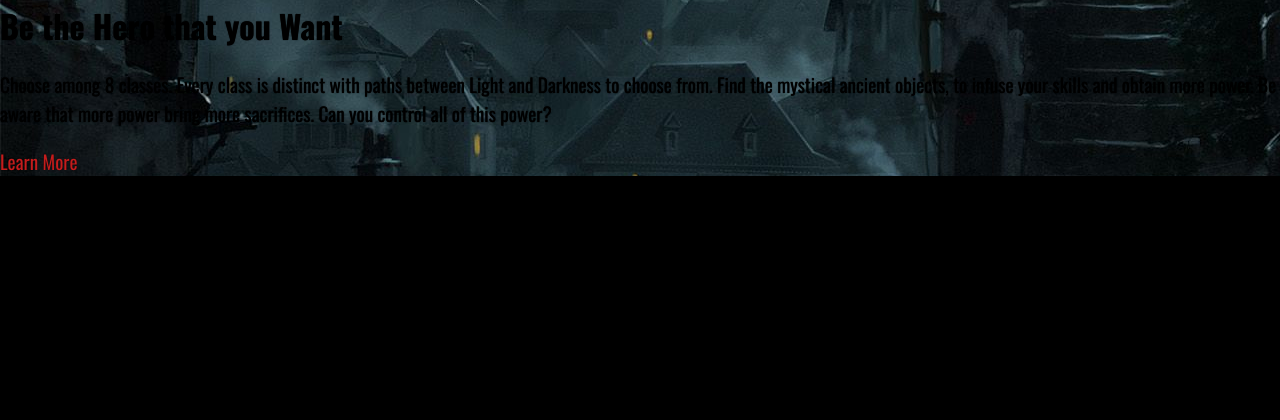
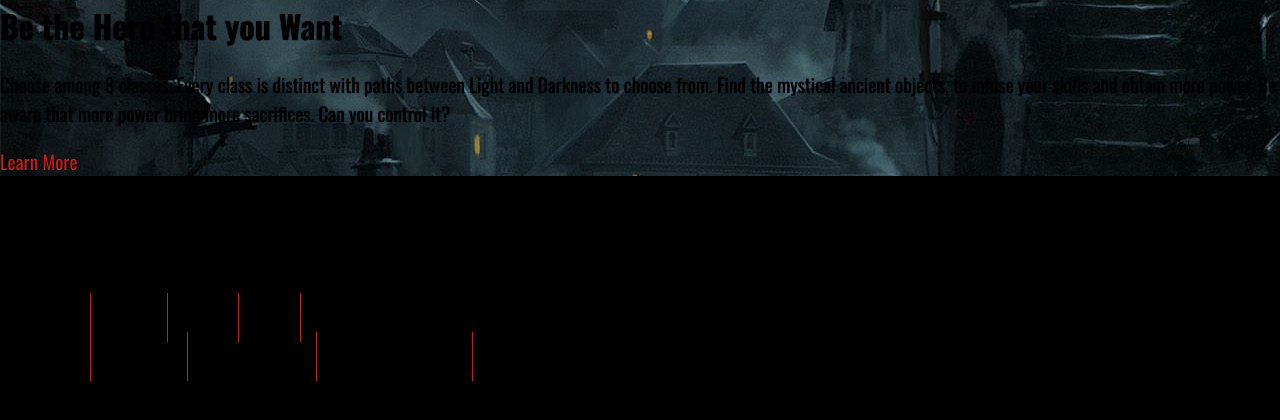
Before and after one commit to manos2864/mmorpg-showcase, a React app: page / in a window 1280 px wide. Shown: the part 3250-3670 px from the top of the page. Before the commit the page ends 3426 px from the top, so only its background shows below. Built offline with nearby package versions, Linux system fonts and the light colour scheme; no server answers.

Commit message:
footer addition, nav background image

```diff
--- a/src/App.js
+++ b/src/App.js
@@ -2,6 +2,8 @@ import React, { Component, Suspense } from "react";
 import { Route } from "react-router-dom";
 
 import Header from "./components/header/Header";
+import Footer from "./components/footer/Footer";
+
 import css from "./App.css";
 
 const AsyncMainBody = React.lazy(() => import("./screens/mainBody/MainBody"));
@@ -45,6 +47,7 @@ class App extends Component {
             </Suspense>
           )}
         />
+        <Footer />
       </div>
     );
   }
--- /dev/null
+++ b/src/components/footer/Footer.css
@@ -0,0 +1,115 @@
+.container {
+  width: 100%;
+  display: flex;
+  flex-direction: column;
+  justify-content: center;
+  align-items: center;
+  background-image: url(../../assets//images/nav-texture.jpg);
+  color: #dbedf3;
+  height: auto;
+  position: relative;
+}
+
+.top {
+  display: flex;
+  justify-content: center;
+  align-items: center;
+  text-align: center;
+  width: 100%;
+  background-image: url(../../assets//images/footer-social.jpg);
+  margin-bottom: 20px;
+  color: #c41d1d;
+}
+
+.top svg {
+  font-size: 3.5rem;
+}
+
+.top > * {
+  padding: 10px;
+}
+
+.top svg:hover {
+  cursor: pointer;
+}
+
+.left,
+.right {
+  display: flex;
+  justify-content: center;
+  align-items: center;
+}
+
+.right {
+  margin-bottom: 70px;
+}
+
+.bottom {
+  position: absolute;
+  text-align: center;
+  bottom: 0;
+}
+
+li {
+  text-decoration: none;
+  list-style: none;
+  display: inline;
+  padding: 10px;
+  border-right: 1px solid #c41d1d;
+}
+
+li:hover {
+  cursor: pointer;
+}
+
+li:last-child {
+  border-right: 0px;
+}
+
+@media (max-width: 1020px) {
+  .container {
+    background-color: rgba(196, 29, 29, 40%);
+    background-image: none;
+  }
+  .left,
+  .right {
+    width: 100%;
+    display: column;
+  }
+  .top {
+    margin-bottom: 0px;
+  }
+  .top svg {
+    font-size: 3rem;
+  }
+  ul {
+    margin: 0;
+    padding: 0;
+    width: 100%;
+  }
+  li {
+    text-align: center;
+    display: block;
+    padding: 10px 0px;
+    border-right: 0px;
+    padding: 10px;
+    border-bottom: 1px solid black;
+    font-size: 1.5rem;
+  }
+
+  .left li:first-child {
+    border-top: 1px solid black;
+  }
+
+  li:hover {
+    background-color: rgba(196, 29, 29, 60%);
+  }
+
+  .right {
+    margin-bottom: 140px;
+  }
+  .bottom {
+    background-color: black;
+    padding: 10px;
+  }
+}
--- /dev/null
+++ b/src/components/footer/Footer.js
@@ -0,0 +1,49 @@
+import React from "react";
+import css from "./Footer.css";
+
+import FacebookIcon from "@material-ui/icons/Facebook";
+import TwitterIcon from "@material-ui/icons/Twitter";
+import YouTubeIcon from "@material-ui/icons/YouTube";
+import RedditIcon from "@material-ui/icons/Reddit";
+
+const Footer = () => {
+  const Year = new Date().getFullYear();
+  return (
+    <div className={css.container}>
+      <div className={css.top}>
+        <h2>Follow us:</h2>
+        <FacebookIcon />
+        <TwitterIcon />
+        <YouTubeIcon />
+        <RedditIcon />
+      </div>
+      <div className={css.left}>
+        <ul>
+          <li>Lore</li>
+          <li>Fighting</li>
+          <li>Forums</li>
+          <li>World</li>
+          <li>Economy</li>
+        </ul>
+      </div>
+      <div className={css.right}>
+        <ul>
+          <li>Jobs</li>
+          <li>Contact Us</li>
+          <li>Privacy Policies</li>
+          <li>Terms & Conditions</li>
+          <li>Consumer Information</li>
+        </ul>
+      </div>
+
+      <div className={css.bottom}>
+        <p>
+          ©{Year} Dark Fire, Inc. All rights reserved. All trademarks referenced
+          herein are the properties of their respective owners.
+        </p>
+      </div>
+    </div>
+  );
+};
+
+export default Footer;
--- a/src/constants/content.js
+++ b/src/constants/content.js
@@ -19,7 +19,7 @@ export const content = {
 
   featureBlockTitle2: "Be the Hero that you Want",
   featureBlockContent2:
-    "Choose among 8 classes. Every class is distinct with paths between Light and Darkness to choose from. Find the mystical ancient objects, to infuse your skills and obtain more power. Be aware that more power bring more sacrifices. Can you control all of this power?",
+    "Choose among 8 classes. Every class is distinct with paths between Light and Darkness to choose from. Find the mystical ancient objects, to infuse your skills and obtain more power. Be aware that more power bring more sacrifices. Can you control it?",
   featureBlockImage2: paladin,
   featureBackgroundContent2: townBackground,
   classBlockFighterTitle: "Fighter Path",
--- a/src/index.css
+++ b/src/index.css
@@ -1,8 +1,14 @@
 html {
-  scrollbar-color: #c41d1d black;
+  scrollbar-color: #c41d1d black; /* firefox */
   scroll-behavior: smooth;
 }
+::-webkit-scrollbar {
+  background: black;
+}
 
+::-webkit-scrollbar-thumb {
+  background: #c41d1d;
+}
 body {
   font-family: "Oswald", sans-serif;
   background-color: black;
@@ -17,7 +23,13 @@ h1 {
   text-shadow: 0px 0px 1px black;
 }
 
-p {
+h2 {
+  font-size: 1.8rem;
+  text-shadow: 0px 0px 1px black;
+}
+
+p,
+li {
   font-size: 1.2rem;
   text-shadow: 0px 0px 1px black;
 }
```
Also changed, not shown: src/assets/images/footer-social.jpg (added), src/assets/images/nav-texture.jpg.
